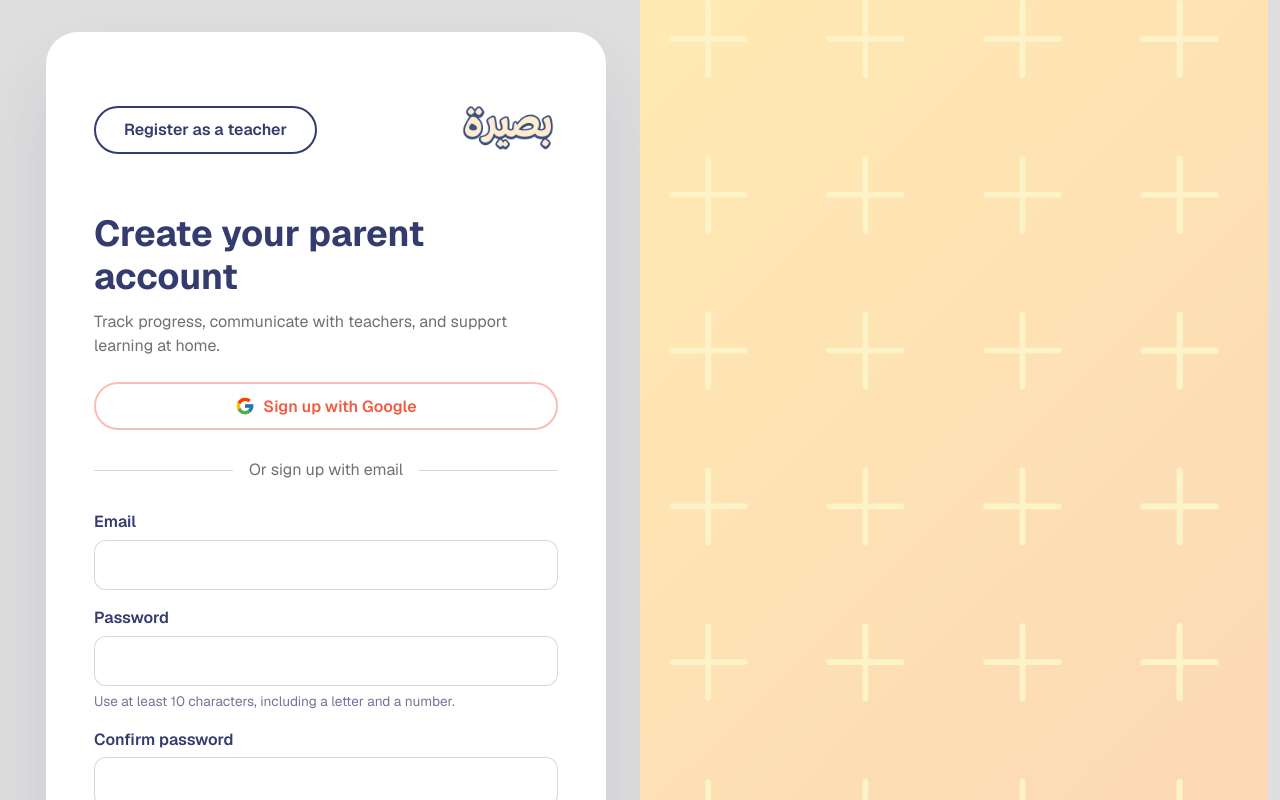
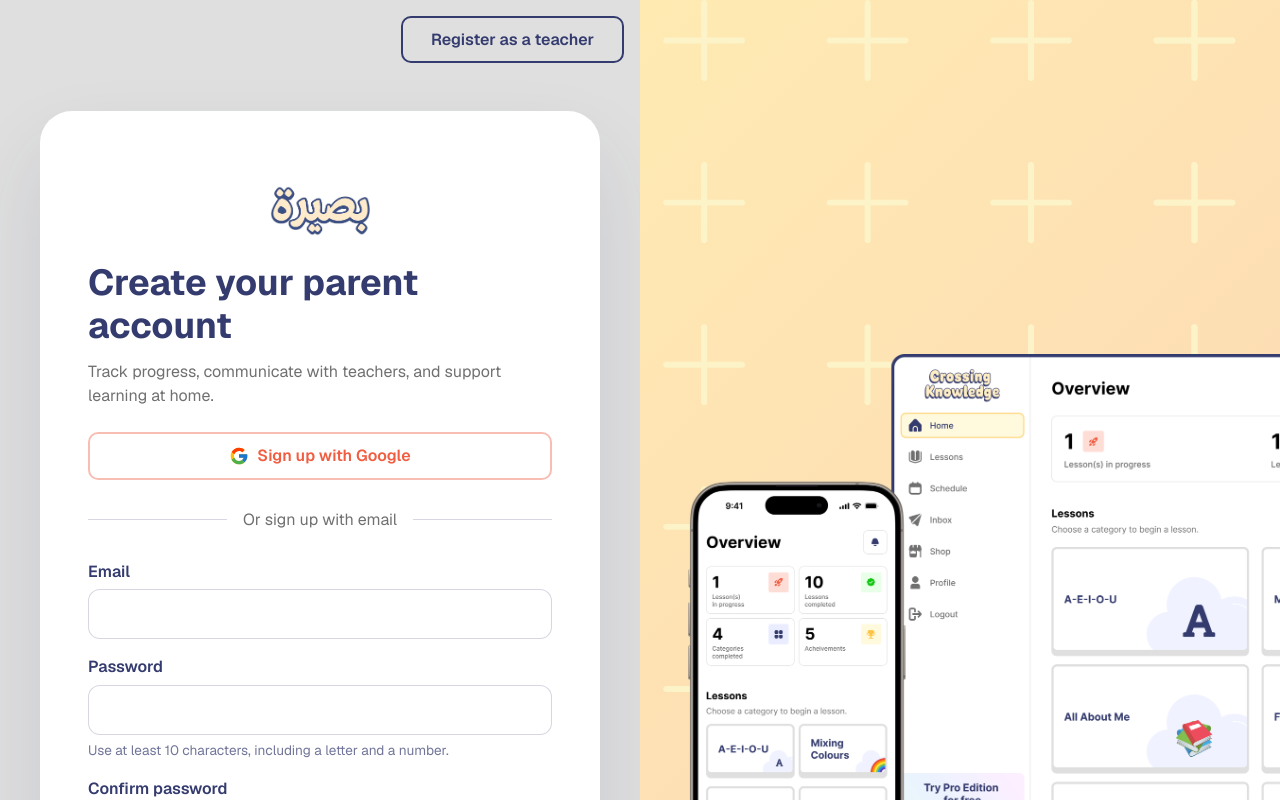
Before and after one commit to asemali2210/basira-web, a Next.js app: page /en/auth/sign-up in a window 1280 px wide. Built offline with nearby package versions, Linux system fonts and the light colour scheme.

Commit message:
initial submit backend

```diff
--- a/src/app/[locale]/auth/sign-up/page.jsx
+++ b/src/app/[locale]/auth/sign-up/page.jsx
@@ -94,20 +94,22 @@
 
   return (
     <div className={styles.wrapper}>
-      <div className="container-fluid">
+      <div className="container-fluid g-0">
         <div className="row g-0 align-items-stretch">
-          <div className="col-12 col-lg-6 d-flex align-items-center">
+          <div className="col-12 col-lg-6 d-flex align-items-center flex-column">
+            <div className={styles.registerAsTeacher}>
+              <Button href="/auth/sign-up?role=teacher" variant="link">
+                {tAuth("registerAsTeacher")}
+              </Button>
+            </div>
             <div className={styles.card}>
               <div className={styles.topBar}>
-                <Button href="/auth/sign-up?role=teacher" variant="link">
-                  {tAuth("registerAsTeacher")}
-                </Button>
                 <span className={styles.logo}>
                   <Image
                     src="/assest/logo.png"
                     priority
                     width={100}
-                    height={100}
+                    height={70}
                     alt="basira"
                   />
                 </span>
@@ -434,8 +436,15 @@
               src="/assest/vectors-bg-sign.svg"
               alt="Decorative learning illustration"
               fill
+              className={styles.sidePanelImageBg}
+              priority
+            />
+            <Image
+              src="/assest/sign-in-image.png"
+              alt="Decorative learning illustration"
               className={styles.sidePanelImage}
-              priority
+              width={1200}
+              height={800}
             />
           </div>
         </div>
--- a/src/app/[locale]/auth/sign-up/sign-up.module.scss
+++ b/src/app/[locale]/auth/sign-up/sign-up.module.scss
@@ -16,17 +16,25 @@
 
 .topBar {
   display: flex;
-  justify-content: space-between;
+  justify-content: center;
   align-items: center;
-  margin-bottom: 2rem;
+  margin: 1rem;
 }
 
 .logo {
   font-size: 1.5rem;
   font-weight: 700;
   color: var(--color-purple);
+  display: flex;
+  justify-content: center;
+  img {
+    object-fit: contain;
+  }
 }
-
+.registerAsTeacher {
+  align-self: flex-end;
+  padding: 1rem;
+}
 .heroTitle {
   font-size: 2.25rem;
   font-weight: 700;
@@ -137,14 +145,24 @@
   position: relative;
   background: var(--color-yellow-light);
   min-height: 100vh;
+  display: flex;
+  justify-content: center;
+  align-items: center;
+  padding-left: 3rem;
 }
 
-.sidePanelImage {
+.sidePanelImageBg {
   position: absolute;
   inset: 0;
   width: 100%;
   height: 100%;
   object-fit: cover;
+}
+.sidePanelImage {
+  z-index: 1;
+  width: 100%;
+  height: auto;
+  position: relative;
 }
 
 .sidePanelOverlay {
--- a/src/components/ui/Button/button.module.scss
+++ b/src/components/ui/Button/button.module.scss
@@ -3,7 +3,7 @@
   align-items: center;
   justify-content: center;
   gap: 0.5rem;
-  border-radius: 999px;
+  border-radius: 10px;
   font-weight: 600;
   line-height: 1.2;
   padding: 0.75rem 1.75rem;
```
Also changed, not shown: src/app/[locale]/auth/sign-in/page.jsx (+19 -5 lines), src/components/ui/Button/Button.jsx (+1 -6 lines), public/assest/logo.png, public/assest/sign-in-image.png.
